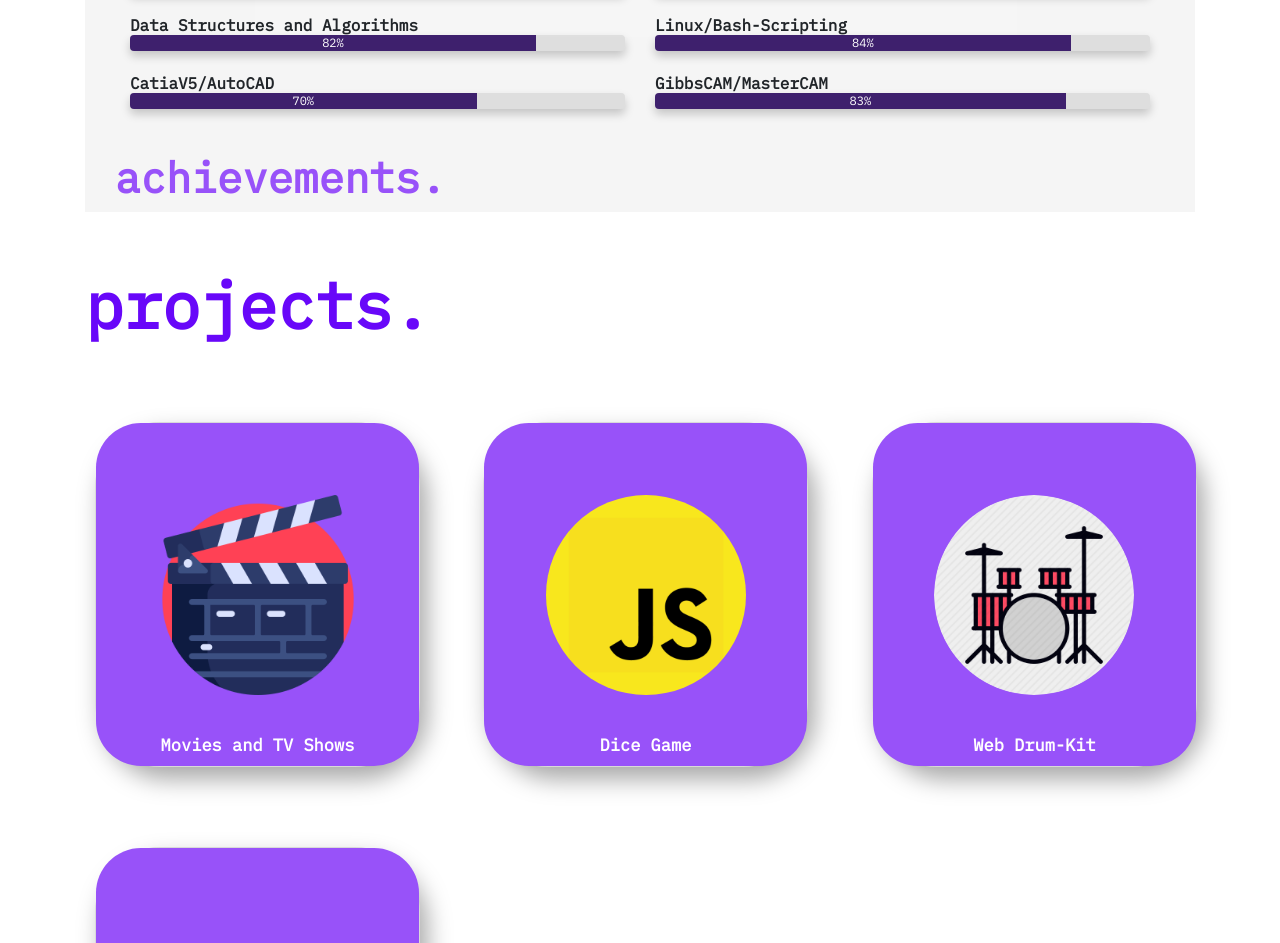
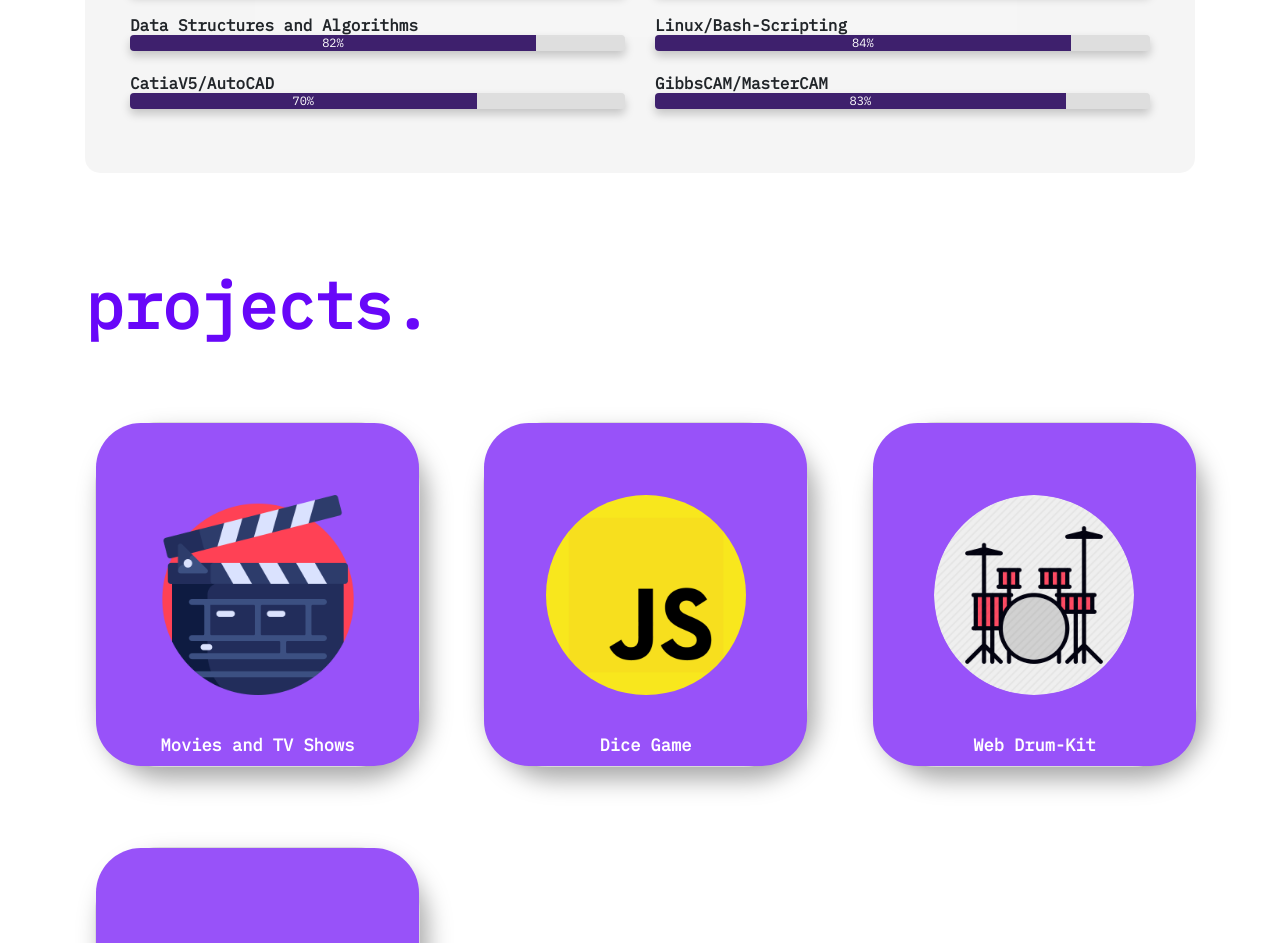
Before and after one commit to patel1643/Portfolio, a plain HTML site: page index.html in a window 1280 px wide. Shown: the part 2504-3447 px from the top of the page. Drawn offline with nearby package versions, Linux system fonts and the light colour scheme.

Commit message:
Update before achievements section

```diff
--- a/index.html
+++ b/index.html
@@ -205,7 +205,7 @@
 
         </div>
       </div><br>
-    <h3 data-aos="flip-down" data-aos-delay="200" class="sub-head"><b>achievements.</b></h3>
+    <!-- <h3 data-aos="flip-down" data-aos-delay="200" class="sub-head"><b>achievements.</b></h3> -->
     </div>
 </div>
 
```
